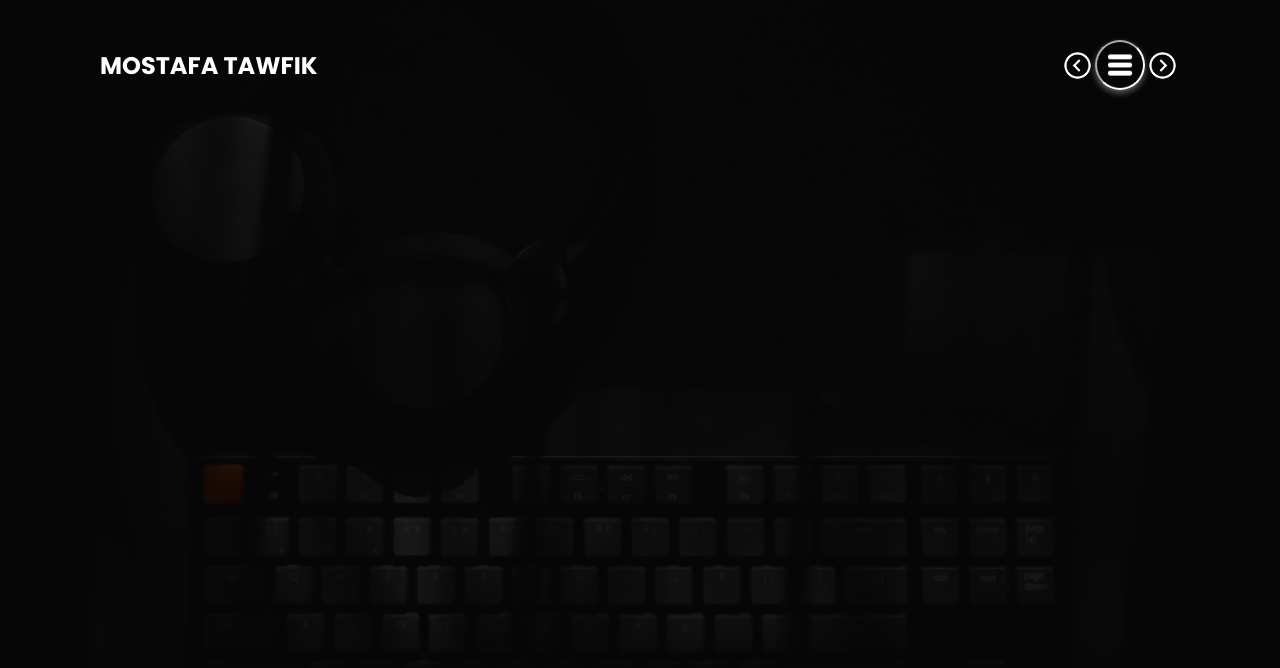
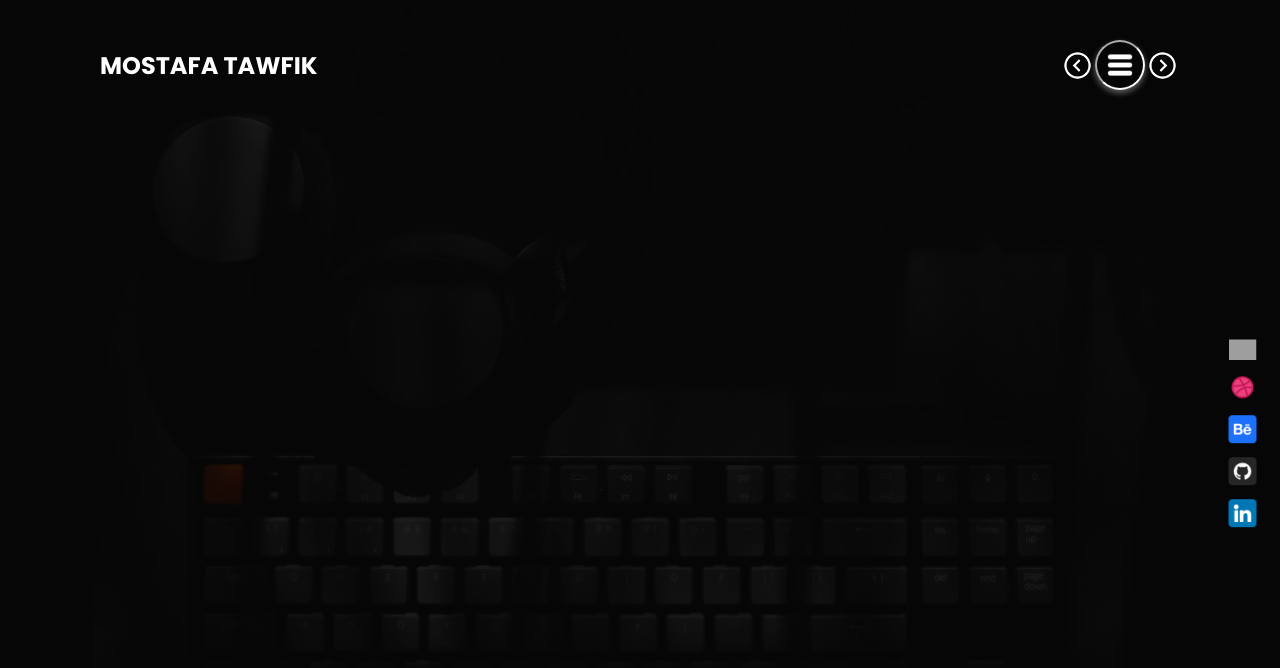
Before and after one commit to Mostafa-Tawfik/mostafatawfik.com, a React (Create React App) app: page /About in a window 1280 px wide. Shown: the top 668 px of the page. Built offline with nearby package versions, Linux system fonts and the light colour scheme; grey boxes are pictures that could not be loaded.

Commit message:
add social links to about & delay to next button

```diff
--- a/src/App.js
+++ b/src/App.js
@@ -8,23 +8,42 @@ import {Routes, Route} from 'react-router-dom';
 function App() {
 
 
-  const [isActive, setIsActive] = React.useState(true)
+  const [isActive, setIsActive] = React.useState({
+    menuActive: false,
+    nextPageActive: false,
+  })
 
-  function toggle() {
-    setIsActive(prev => !prev)
+  // toggle menu
+  function toggleMenu() {
+    setIsActive(prev => {
+      return {
+        ...prev,
+        menuActive: !isActive.menuActive
+      }
+    })
+  }
+
+  // toggle next
+  function toggleNextPage() {
+    setIsActive(prev => {
+      return {
+        ...prev,
+        nextPageActive: !isActive.nextPageActive
+      }
+    })
   }
 
   return (
-    <section className={isActive ? 'showcase' : 'showcase active'}>
+    <section className={isActive.menuActive ? 'showcase active' : 'showcase'}>
       <img
         className="bg"
         src="./images/quinton-coetzee-unsplash.webp"
         alt="keyboard background"></img>
       <div className="overlay"></div>
       <Routes>
-        <Route path='/' element={<Home isActive={isActive} toggle={toggle}/>}/>
-        <Route path='/About' element={<About isActive={isActive} toggle={toggle}/>}/>
-        <Route path='/Portfolio' element={<Portfolio isActive={isActive} toggle={toggle}/>}/>
+        <Route path='/' element={<Home isActive={isActive} toggleNextPage={toggleNextPage} toggle={toggleMenu}/>}/>
+        <Route path='/About' element={<About isActive={isActive} toggleNextPage={toggleNextPage} toggle={toggleMenu}/>}/>
+        <Route path='/Portfolio' element={<Portfolio isActive={isActive} toggleNextPage={toggleNextPage} toggle={toggleMenu}/>}/>
       </Routes>
 
     </section>
--- a/src/Pages/About/About.js
+++ b/src/Pages/About/About.js
@@ -1,10 +1,12 @@
 import React from 'react';
 import Header from '../components/Header';
 import Menu from '../components/Menu';
+import SocialLinks from '../components/SocialLinks';
 
 export default function About(props) {
   return <div>
     <Header {...props}/>
     <Menu />
+    <SocialLinks />
   </div>;
 }
--- a/src/Pages/components/Header.js
+++ b/src/Pages/components/Header.js
@@ -50,21 +50,24 @@ export default function Header(props) {
 
 
   // go to path after delay
-  function delayAndGo(e) {
+  function delayAndGo(e, to) {
     e.preventDefault()
 
-    setTimeout(() => navigate('/'), 1300)
+    setTimeout(() => navigate(to), 1300)
+
+    return props.toggleNextPage
   }
 
+  console.log(props.isActive);
 
   return <div>
     <header>
       <h2 className={isLogo ? 'logo' : 'logo homePage'} onClick={toggleLogo}>
 
       <Link
-          to={''}
+          to={'/'}
           className={isLogo ? 'home' : 'home homePage'}
-          onClick={delayAndGo}>
+          onClick={(e)=> delayAndGo(e, '/')}>
           Mostafa Tawfik
         </Link>
       </h2>
@@ -72,14 +75,19 @@ export default function Header(props) {
       <div className="header-holder">
 
         <Link
-          to={`${switchPage.prevPage}`}>
+          to={`${switchPage.prevPage}`}
+          onClick={(e)=> delayAndGo(e, `${switchPage.prevPage}`)}>
           <img src='./images/previous.png' className='before' width="35px" alt="previous page button"></img>
         </Link>
 
-        <button className={props.isActive ? 'toggle' : 'toggle active'} onClick={props.toggle}></button>
+        <button className={props.isActive.menuActive ? 'toggle active' : 'toggle'} onClick={props.toggle}></button>
 
         <Link
-          to={`${switchPage.nextPage}`}>
+          to={`${switchPage.nextPage}`}
+          onClick={(e) => {
+            props.toggleNextPage()
+            delayAndGo(e, `${switchPage.prevPage}`)
+          }}>
           <img src='./images/next.png' className='next' width="35px" alt="next page button"></img>
         </Link>
 
--- /dev/null
+++ b/src/Pages/components/SocialLinks.js
@@ -0,0 +1,57 @@
+import React from 'react';
+
+export default function SocialLinks() {
+  return <div>
+    <ul className="social vertical">
+      <li><a
+          href="https://twitter.com/Mostafa__Tawfik"
+          target="_blank "
+          rel="noreferrer">
+            <img
+              src="images/twitter.png"
+              alt="twitter logo">
+            </img>
+          </a>
+      </li>
+      <li><a
+          href="https://dribbble.com/Mostafa_Tawfik"
+          target="_blank"
+          rel="noreferrer">
+            <img
+              src="images/dribbble.png"
+              alt="dribbble logo">
+            </img>
+          </a>
+      </li>
+      <li><a
+            href="https://www.behance.net/Mostafa_Tawfik" target="_blank"
+            rel="noreferrer">
+              <img
+                src="images/behance.png"
+                alt="behance logo">
+              </img>
+          </a>
+      </li>
+      <li><a
+            href="https://github.com/Mostafa-Tawfik"
+            target="_blank"
+            rel="noreferrer">
+              <img
+                src="images/github.png"
+                alt="github logo">
+              </img>
+          </a>
+      </li>
+      <li><a
+            href="https://www.linkedin.com/in/m8ustafa-tawfik/"
+            target="_blank"
+            rel="noreferrer">
+              <img
+                src="images/linkedin.png"
+                alt="linkedin logo">
+              </img>
+          </a>
+        </li>
+    </ul>
+  </div>;
+}
```
